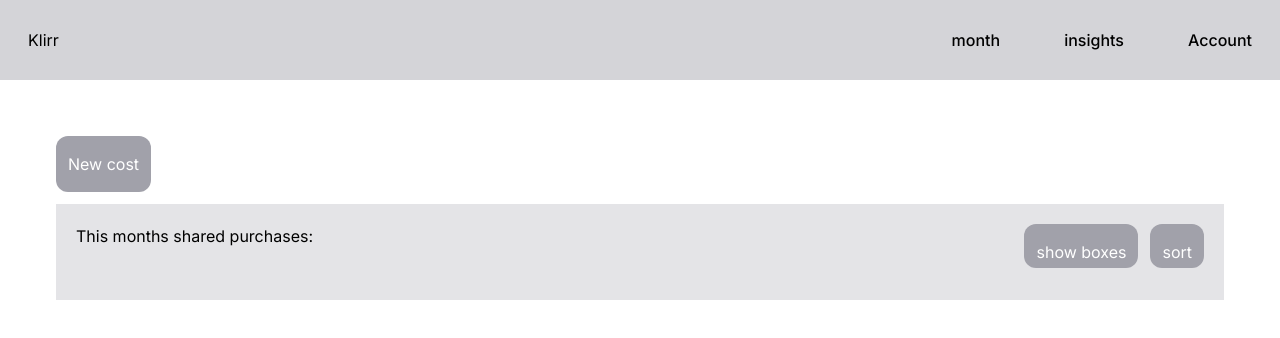
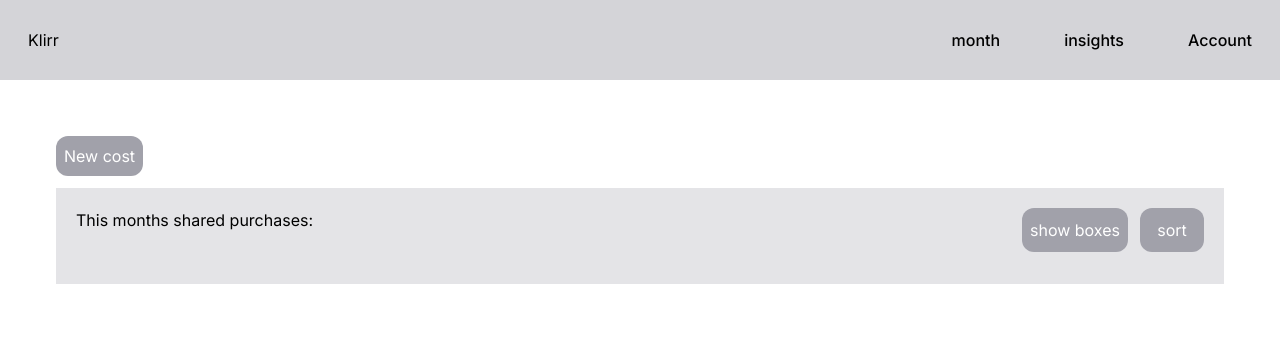
Before and after one commit to marianordqvist/Shared-economy-project, a Next.js app: page /monthly in a window 1280 px wide. Shown: the top 338 px of the page. Built offline with nearby package versions, Linux system fonts and the light colour scheme.

Commit message:
fix: PrimaryButton adjust width

```diff
--- a/src/app/_components/PrimaryButton.tsx
+++ b/src/app/_components/PrimaryButton.tsx
@@ -20,7 +20,7 @@ const PrimaryButton: React.FC<PrimaryButtonProps> = ({
 }) => {
   return (
     <button
-      className="mb-3 rounded-xl bg-zinc-400 px-3 py-4 text-white hover:bg-zinc-300"
+      className="mb-3 min-w-16 rounded-xl bg-zinc-400 px-2 py-2 text-white hover:bg-zinc-300"
       type="submit"
       onClick={onClick}
     >
```
